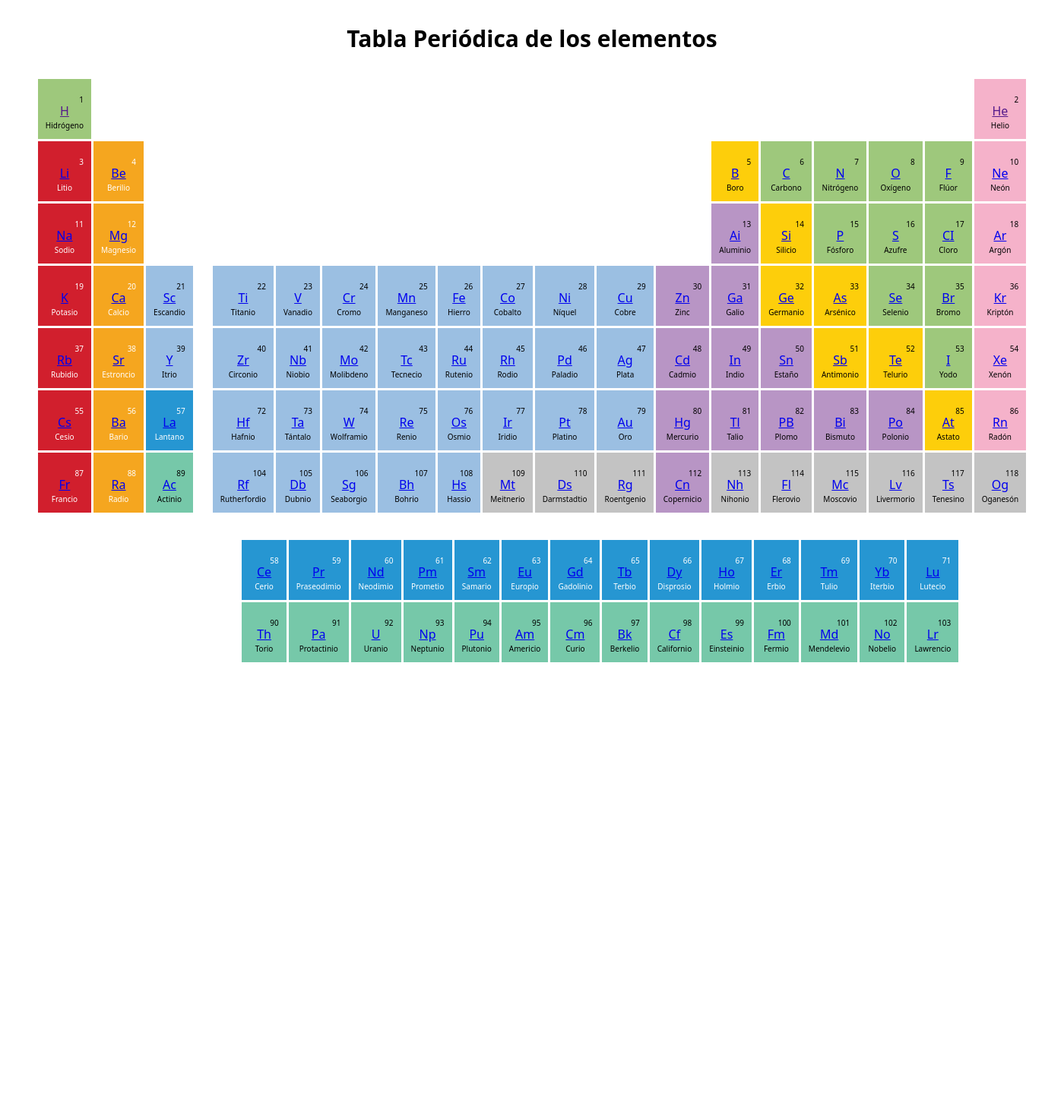
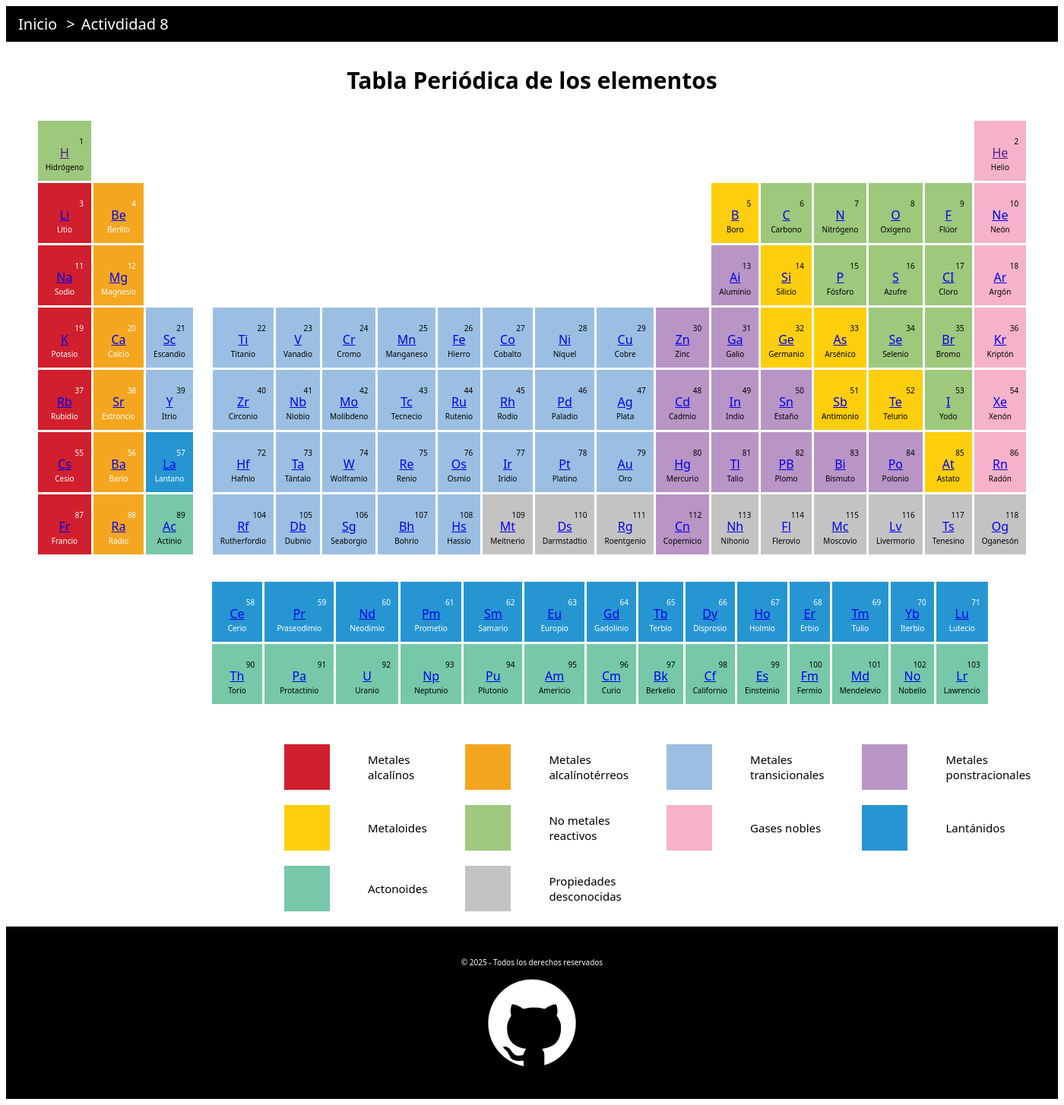
Before and after one commit to PySergmex/progra-web, a PHP site: page / in a window 1400 px wide. Shown: the whole page at 76% size. Before the commit the page ends 872 px from the top, so only its background shows below. Run offline with PHP 8.4, Linux system fonts and the light colour scheme.

Commit message:
Actividad-8-sin-enlaces

```diff
--- a/Actividad8/Index.html
+++ b/Actividad8/Index.html
@@ -7,6 +7,15 @@
     <link rel="stylesheet" href="style.css">
 </head>
 <body>
+        <!--Header encabezados y nav-->
+    <header>
+        <nav class="menu">
+            <ul>
+            <li><a href="http://sergioc.atwebpages.com">Inicio</a></li>
+            <li>Activdidad 8</li>
+            </ul>
+        </nav>
+    </header>
     <h1>Tabla Periódica de los elementos</h1>
     <table class="first">
         <tbody>
@@ -15,7 +24,7 @@
                 <!--1-->
                 <td colspan="1" class="green"><p class="nm">1</p><a href="">H</a><p class="nam">Hidrógeno</p></td>
                 <!--2-->
-                <td colspan="17" class="NB"></td>
+                <td colspan="17" class="NB NH" id="1"></td>
                 <!--2-->
                 <td colspan="1" class="pink"><p class="nm">2</p><a href="">He</a><p class="nam">Helio</p></td>
             </tr>
@@ -26,7 +35,7 @@
                 <!--2-->
                 <td class="yellow"><p class="nm">4</p><a href="#">Be</a><p class="nam">Berilio</p></td>
                 <!--3-->
-                <td colspan="11" class="NB"></td>
+                <td colspan="11" class="NB NH"></td>
                 <!--13-->
                 <td class="yelows"><p class="nm">5</p><a href="#">B</a><p class="nam">Boro</p></td>
                 <!--14-->
@@ -47,7 +56,7 @@
                 <!--2-->
                 <td class="yellow"><p class="nm">12</p><a href="#">Mg</a><p class="nam">Magnesio</p></td>
                 <!--3-->
-                <td colspan="11" class="NB"><a href="#"></a></td>
+                <td colspan="11" class="NB NH"><a href="#"></a></td>
                 <!--13-->
                 <td class="purple"><p class="nm">13</p><a href="#">Ai</a><p class="nam">Aluminio</p></td>
                 <!--14-->
@@ -70,7 +79,7 @@
                 <!--3-->
                 <td class="bluelight"><p class="nm">21</p><a href="#">Sc</a><p class="nam">Escandio</p></td>
                 <!--4-->
-                <td class="NB"></td>
+                <td class="NB NH"></td>
                 <td class="bluelight"><p class="nm">22</p><a href="#">Ti</a><p class="nam">Titanio</p></td>
                 <!--5-->
                 <td class="bluelight"><p class="nm">23</p><a href="#">V</a><p class="nam">Vanadio</p></td>
@@ -110,7 +119,7 @@
                 <!--3-->
                 <td class="bluelight"><p class="nm">39</p><a href="#">Y</a><p class="nam">Itrio</p></td>
                 <!--4-->
-                <td class="NB"></td>
+                <td class="NB NH"></td>
                 <td class="bluelight"><p class="nm">40</p><a href="#">Zr</a><p class="nam">Circonio</p></td>
                 <!--5-->
                 <td class="bluelight"><p class="nm">41</p><a href="#">Nb</a><p class="nam">Niobio</p></td>
@@ -150,7 +159,7 @@
                 <!--3-->
                 <td class="blue"><p class="nm">57</p><a href="#">La</a><p class="nam">Lantano</p></td>
                 <!--4-->
-                <td class="NB"></td>
+                <td class="NB NH"></td>
                 <td class="bluelight"><p class="nm">72</p><a href="#">Hf</a><p class="nam">Hafnio</p></td>
                 <!--5-->
                 <td class="bluelight"><p class="nm">73</p><a href="#">Ta</a><p class="nam">Tántalo</p></td>
@@ -190,7 +199,7 @@
                 <!--3-->
                 <td class="greenlight"><p class="nm">89</p><a href="#">Ac</a><p class="nam">Actinio</p></td>
                 <!--4-->
-                <td class="NB"></td>
+                <td class="NB NH"></td>
                 <td class="bluelight"><p class="nm">104</p><a href="#">Rf</a><p class="nam">Rutherfordio</p></td>
                 <!--5-->
                 <td class="bluelight"><p class="nm">105</p><a href="#">Db</a><p class="nam">Dubnio</p></td>
@@ -224,14 +233,14 @@
         </tbody>
     </table>
 <!--Segunda tabla-->
-    <table>
+    <table class="second">
     <tbody>
         <tr>
             <!--Elementos fantasma-->
-            <td class="NB"></td>
-            <td class="NB"></td>
-            <td class="NB"></td>
-            <td class="NB"></td>
+            <td class="NB NH"></td>
+            <td class="NB NH"></td>
+            <td class="NB NH"></td>
+            <td class="NB NH"></td>
             <!--Elementos segunda tabla-->
             <!--1-->
             <td class="blue"><p class="nm">58</p><a href="#">Ce</a><p class="nam">Cerio</p></td>
@@ -262,14 +271,14 @@
             <!--14-->
             <td class="blue"><p class="nm">71</p><a href="#">Lu</a><p class="nam">Lutecio</p></td>
             <!--Elementos fantasma-->
-            <td class="NB"></td>
+            <td class="NB NH"></td>
         </tr>
         <tr>
             <!--Elementos fantasma-->
-            <td class="NB"></td>
-            <td class="NB"></td>
-            <td class="NB"></td>
-            <td class="NB"></td>
+            <td class="NB NH"></td>
+            <td class="NB NH"></td>
+            <td class="NB NH"></td>
+            <td class="NB NH"></td>
             <!--Elementos segunda tabla-->
             <td class="greenlight"><p class="nm">90</p><a href="#">Th</a><p class="nam">Torio</p></td>
              <!--1-->
@@ -299,11 +308,47 @@
             <!--13-->
             <td class="greenlight"><p class="nm">103</p><a href="#">Lr</a><p class="nam">Lawrencio</p></td>
             <!--Elementos fantasma-->
-            <td class="NB"></td>
+            <td class="NB NH"></td>
         </tr>
     </tbody>
 </table>
+<!--Tercera tabla-->
+<table class="third">
+    <tbody>
+        <tr>
+            <td class="red"></td>
+            <td>Metales alcalínos</td>
+            <td class="yellow"></td>
+            <td>Metales alcalínotérreos</td>
+            <td class="bluelight"></td>
+            <td>Metales transicionales</td>
+            <td class="purple"></td>
+            <td>Metales ponstracionales</td>
+        </tr>
+        <tr>
+            <td class="yelows"></td>
+            <td>Metaloides</td>
+            <td class="green"></td>
+            <td>No metales reactivos</td>
+            <td class="pink"></td>
+            <td>Gases nobles</td>
+            <td class="blue"></td>
+            <td>Lantánidos</td>
+        </tr>
+        <tr>
+            <td class="greenlight"></td>
+            <td>Actonoides</td>
+            <td class="grey"></td>
+            <td>Propiedades desconocidas</td>
+        </tr>
+    </tbody>
+</table>
+    <footer>
+        <div class="footer">
+            <p>© 2025 - Todos los derechos reservados</p>
+            <a href="https://github.com/PySergmex/progra-web/tree/main/Actividad7" target="_blank" rel="noopener noreferrer"><img src="img/git.png" alt="Github"></a>
 
-
+        </div>
+    </footer>
 </body>
 </html>
--- a/Actividad8/style.css
+++ b/Actividad8/style.css
@@ -2,7 +2,48 @@
     font-family: system-ui, -apple-system, BlinkMacSystemFont, 'Segoe UI', Roboto, Oxygen, Ubuntu, Cantarell, 'Open Sans', 'Helvetica Neue', sans-serif;
 
 }
+/*NAV*/
+  /*Fondo del nav*/
+        .menu{
+            background-color: black;
+        }
+        /* Modificar la viñeta de mi lista con list-style*/
+        .menu ul {
+            list-style: none;
+            padding: 10px 16px;
+            margin: 0;
+        }
+        /*Hacer que mi nav se vuelva en linea con display*/
+          .menu li {
+            display: inline;
+            font-size: 20px;
+            color: white;
+          }
 
+        /* Agregar ">" entre los elementos */
+        .menu li+li:before {
+            padding: 0 8px;
+            color: white;
+            content: ">";
+        }
+
+        .menu a {
+            color: white;
+            text-decoration: none;
+        }
+        /*Aqui se pone la propiedad hover para cuando pase el cursor*/
+        .menu a:hover {
+            text-decoration: underline;
+        }
+
+/*Footer*/
+        .footer {
+            color: white;
+            background-color: black;
+            width: 100%;
+            padding: 30px 0px;
+            text-align: center;
+        }
 
 h1{
     background-color: rgb(255, 255, 255);
@@ -27,13 +68,34 @@ table{
 td {
 border: 3px solid #ffffff;
 padding: 10px;
-width: 5%;
+width: 10%;
 height: auto;
 
 }
 
+/*Tablas*/
+
 .first{
     margin-bottom: 30px;
+}
+.second{
+    margin-bottom: 30px;
+}
+
+.third {
+    width:50%;
+    margin: auto 25%;
+
+}
+
+.third td{
+    border:  20px solid #ffffff;
+    padding: 10px 30px 10px 30px;
+    height: auto;
+    text-align: start;
+    font-size: 15px;
+
+
 }
 
 /* NB (No border)*/
@@ -92,3 +154,14 @@ height: auto;
 .yelows{
     background-color: #FDCE0B;
 }
+
+/*hover*/
+.first td:not(.NH):hover {
+  background-color: rgba(0, 0, 0, 0.05);
+  color: #000;
+}
+
+.second td:not(.NH):hover {
+  background-color: rgba(0, 0, 0, 0.05);
+  color: #000;
+}
```
Also changed, not shown: Actividad8/img/git.png (added).
